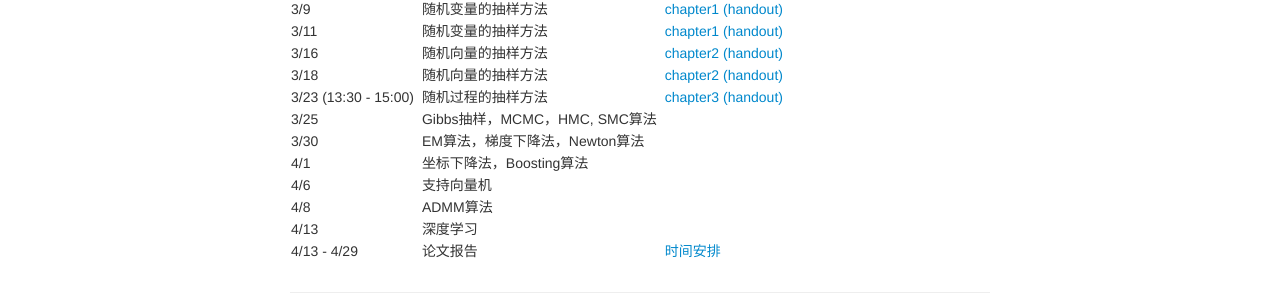
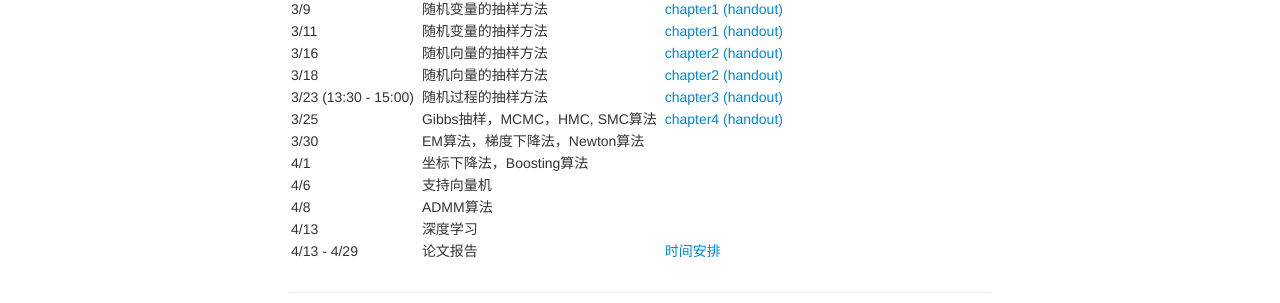
Before and after one commit to wangronglu/StatisticalComputing, a Jekyll site: the page built from index.md, in a window 1280 px wide. Shown: the part 328-631 px from the top of the page. Built offline with Jekyll 4.4.1, drawn with Linux system fonts in a browser that asks for light colours.

Commit message:
Update index.md

```diff
--- a/index.md
+++ b/index.md
@@ -19,7 +19,7 @@ description: Course Website
 | 3/16 || 随机向量的抽样方法 || [chapter2](Lectures/chapter2.pdf) [(handout)](Lectures/chapter2_handout.pdf) |
 | 3/18 || 随机向量的抽样方法 || [chapter2](Lectures/chapter2.pdf) [(handout)](Lectures/chapter2_handout.pdf) |
 | 3/23 (13:30 - 15:00) || 随机过程的抽样方法 || [chapter3](Lectures/chapter3.pdf) [(handout)](Lectures/chapter3_handout.pdf)  |
-| 3/25 || Gibbs抽样，MCMC，HMC, SMC算法 ||  |
+| 3/25 || Gibbs抽样，MCMC，HMC, SMC算法 || [chapter4](Lectures/chapter4.pdf) [(handout)](Lectures/chapter4_handout.pdf) |
 | 3/30 || EM算法，梯度下降法，Newton算法 ||  |
 | 4/1 || 坐标下降法，Boosting算法 ||  |
 | 4/6 || 支持向量机 ||  |
```
